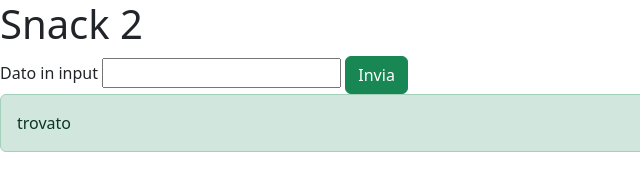
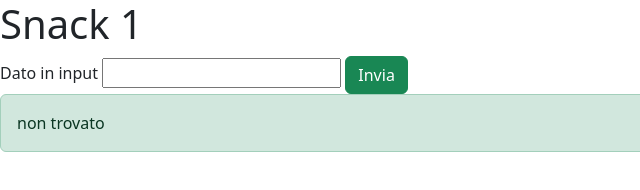
Before and after one commit to Eecodev/js-jsnacks-blocco-1, a plain HTML site: page array_lista/index.html in a window 1280 px wide. Both pictures are taken after a click on the button "Invia". Shown: the full height of the page, 0-640 px from the left. Drawn offline with nearby package versions, Linux system fonts and the light colour scheme.

Commit message:
added inputEl.value to cicle

```diff
--- a/array_lista/index.html
+++ b/array_lista/index.html
@@ -12,7 +12,7 @@
     <div id="app">
 
         <!-- un titolo -->
-        <h1>Snack 2</h1>
+        <h1>Snack 1</h1>
 
         <!-- una casella di input -->
         <label for="data">Dato in input</label>
--- a/array_lista/script.js
+++ b/array_lista/script.js
@@ -32,7 +32,7 @@ const tableList = 'pesca';
 
 // mettiamo la pesca nella lista frigo
 fridgeList.push('pesca');
-console.log(fridgeList);
+// console.log(fridgeList);
 
 let msg;
 const btn = document.querySelector('button');
@@ -44,9 +44,10 @@ btn.addEventListener('click', function(){
     let alertColor = 'alert-success';
     resultEl.classList.remove(alertColor);
     resultEl.classList.add('d-none');
+    // let fridgeList = parseInt(inputEl.value);
     let flag = false;
     for (i = 0; i < fridgeList.length; i++){
-        if (fridgeList[i] === 'cocomero'){
+        if (fridgeList[i] === inputEl.value){
             flag = true;
         }
     }
```
